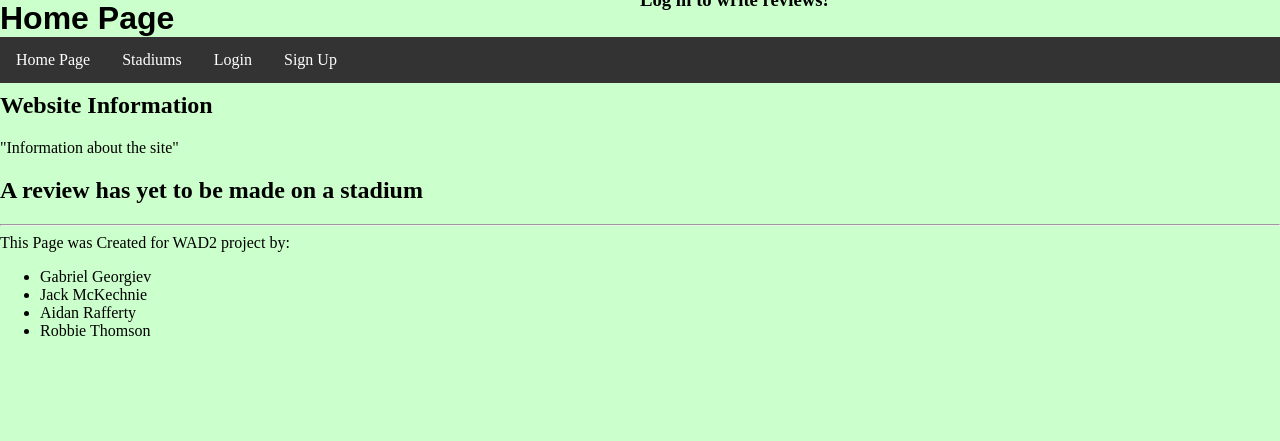
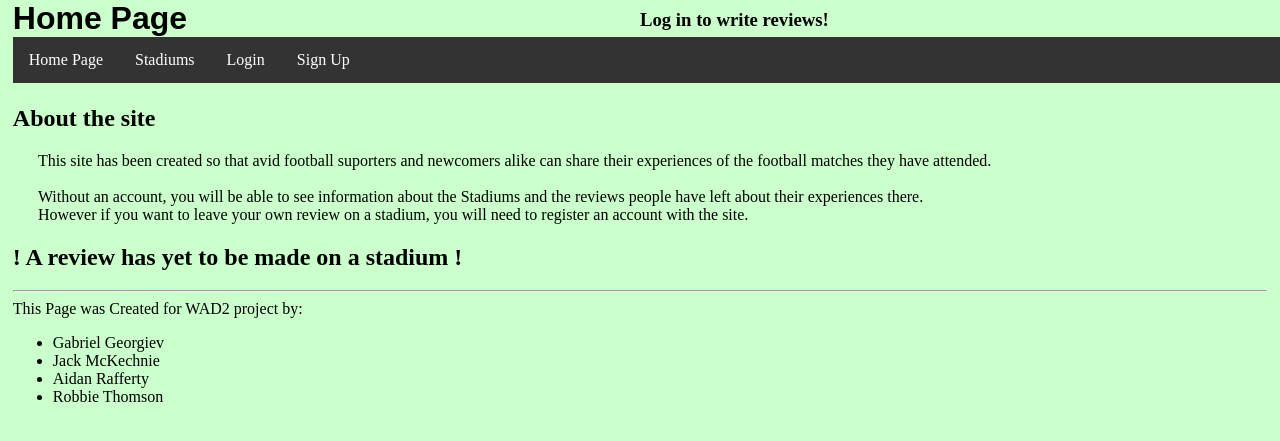
Before and after one commit to AidanRafferty/around_the_grounds, a Django app: page / in a window 1280 px wide. Shown: the top 441 px of the page. Run offline with Django 3.2, Linux system fonts and the light colour scheme.

Commit message:
adding home text

```diff
--- a/static/css/css.css
+++ b/static/css/css.css
@@ -1,7 +1,15 @@
-body {
+body:not(.menu) {
     background-color: rgb(203, 255, 203);
     margin:0;
+    margin-left:1%;
+    margin-right:1%;
+    margin-bottom:1%;
+    margin-top:1%;
     }
+
+p {
+    margin-left:2%;
+}
 
 h1 {
     color: black;
@@ -19,7 +27,7 @@ h1 {
 .status h3{
     position: fixed;
     right: -50%;
-    top:-30px;
+    top:-10px;
     width:100%;
     z-index:+1;
 }
@@ -27,7 +35,7 @@ h1 {
   /* Menu Bar */
  .menu ul {
     list-style-type: none;
-    margin: 0;
+    margin: 0%;
     padding: 0;
     overflow: hidden;
     background-color:#333;
@@ -49,4 +57,5 @@ h1 {
     }
 .menu li a:hover {
     background-color: black;
+    color: rgb(203, 255, 203);
     }
--- a/templates/ATGApp/index.html
+++ b/templates/ATGApp/index.html
@@ -9,8 +9,13 @@
 	<h1>Home Page</h1>
 
 	<div>
-            <h2>Website Information</h2>
-            <p>"Information about the site"</p>
+        <h2>About the site</h2>
+        <p>
+            This site has been created so that avid football suporters and newcomers alike can share their experiences of the football matches they have attended.
+            <br/>
+            <br/>Without an account, you will be able to see information about the Stadiums and the reviews people have left about their experiences there.
+            <br/>However if you want to leave your own review on a stadium, you will need to register an account with the site.
+        </p>
     </div>
 
     <div>
@@ -38,8 +43,7 @@
             </table>
 
         {% else %}
-                <h2>A review has yet to be made on a stadium</h2>
+            <h2>! A review has yet to be made on a stadium !</h2>
         {% endif %}
     </div>
-
 {% endblock %}
```
Lines whose indentation alone changed are shown as unchanged.
